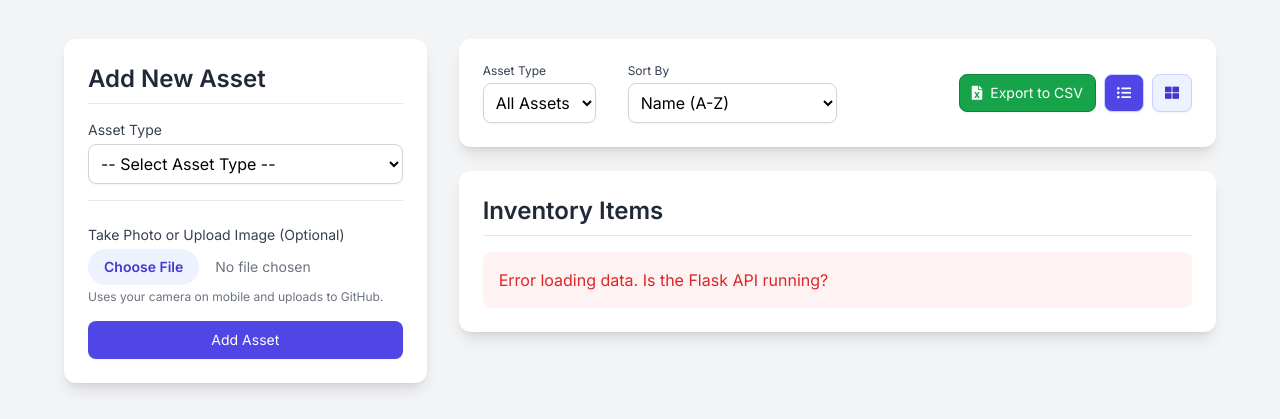
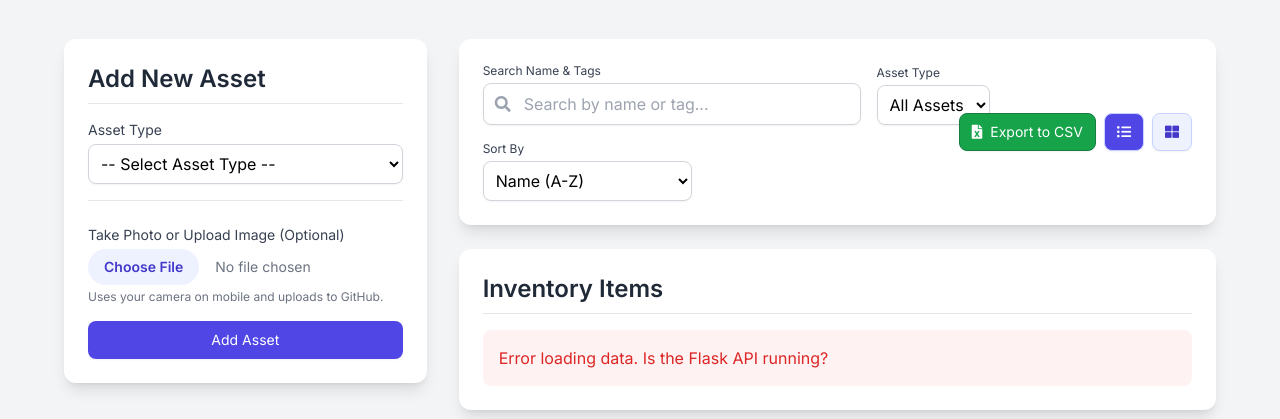
Before and after one commit to assets-stack/Club-Inventory-App, a Flask app: page / in a window 1280 px wide. Shown: the part 73-492 px from the top of the page. Run offline with Flask 3, Linux system fonts and the light colour scheme; grey boxes labelled with a size stand in for pictures from a placeholder-image service; some libraries are stand-ins or nearby versions.

Commit message:
Added tag and search system

```diff
--- a/app.py
+++ b/app.py
@@ -267,17 +267,21 @@ def get_inventory():
 def add_item():
     """Handles adding a new item based on asset_type."""
     asset_type = request.form.get('asset_type')
-    photo_file = request.files.get('photo')
+    photo_url = request.form.get('photo_url')
 
-    photo_url = request.form.get('photo_url')
+    tags_string = request.form.get('tags')
+    name = request.form.get('name')
 
     if asset_type not in ['Costume', 'Prop', 'Set', 'Tech']:
         return jsonify({"error": "Invalid or missing Asset Type."}), 400
+
+    tags_list = [tag.strip().lower() for tag in tags_string.split(',') if tag.strip()] if tags_string else []
 
     new_item_data = {
         'asset_type': asset_type,
         'status': 'Available',
         'photo_url': photo_url if photo_url else 'https://placehold.co/80x80/94a3b8/1e293b?text=No+Photo',
+        'tags': tags_list,
     }
 
     # --- Parse specific fields based on asset_type ---
@@ -294,6 +298,9 @@ def add_item():
 
         if not type_of_clothing or not storage_location or not sizes:
             return jsonify({"error": "Missing required fields for Costume asset."}), 400
+
+        if name:
+            new_item_data['name'] = name.strip()
 
         size_inventory = []
         for size, count in zip(sizes, counts):
@@ -313,7 +320,8 @@ def add_item():
         })
 
     elif asset_type == 'Prop' or asset_type == 'Set' or asset_type == 'Tech':
-        name = request.form.get('name')
+        if name:
+            new_item_data['name'] = name.strip()
         number = request.form.get('number')
         storage_location = request.form.get('storage_location')
         notes = request.form.get('notes')
@@ -443,6 +451,13 @@ def edit_item(item_id):
         final_update['storage_location'] = update_data['storage_location']
     if 'notes' in update_data:
         final_update['notes'] = update_data['notes']
+    if 'name' in update_data:
+        final_update['name'] = update_data['name']
+    if 'tags' in update_data:
+        if isinstance(update_data['tags'], list):
+            final_update['tags'] = update_data['tags']
+        else:
+            return jsonify({"error": "Tags must be provided as a list."}), 400
 
     if not final_update:
         return jsonify({"error": "No valid fields provided for update."}), 400
--- a/templates/index.html
+++ b/templates/index.html
@@ -81,6 +81,15 @@
                     <div class="bg-white p-6 rounded-xl shadow-lg">
                         <div class="flex flex-col md:flex-row justify-between items-start md:items-center">
                             <div class="inventory-controls flex flex-wrap gap-3 sm:gap-4 items-end w-full md:w-auto mb-4 md:mb-0">
+
+                                <div class="flex-grow max-w-sm">
+                                    <label for="search-input" class="block text-xs font-medium text-gray-700">Search Name & Tags</label>
+                                    <div class="relative mt-1">
+                                        <input type="text" id="search-input" placeholder="Search by name or tag..." oninput="filterAndSortInventory()"
+                                            class="w-full rounded-lg border-gray-300 shadow-sm focus:border-indigo-500 focus:ring-indigo-500 p-2 pl-10 border bg-white">
+                                        <i class="fas fa-search absolute left-3 top-1/2 transform -translate-y-1/2 text-gray-400"></i>
+                                    </div>
+                                </div>
 
                                 <div class="w-full sm:w-auto">
                                     <label for="filter-asset-type" class="block text-xs font-medium text-gray-700">Asset Type</label>
@@ -244,14 +253,20 @@
                 statusBadge.textContent = item.status;
                 photoElement.src = item.photo_url || 'https://placehold.co/96x96/cccccc/333333?text=No+Photo';
 
+                const mainTitle = item.asset_type === 'Costume' ? (item.name || `${item.type_of_clothing} (${item.gender})`) : item.name;
+                titleElement.textContent = mainTitle;
+
                 let detailsHtml = '';
 
                 // Set specific data based on asset type
                 if (item.asset_type === 'Costume') {
-                    titleElement.textContent = `${item.type_of_clothing} (${item.gender})`;
 
                     // Render size inventory for Costumes (with editable inputs and dynamic buttons)
                     detailsHtml = `
+                        <div class="space-y-2">
+                            <label for="edit-name" class="block font-medium">Name (Optional)</label>
+                            <input type="text" id="edit-name" name="name" value="${item.name || ''}" class="w-full text-sm rounded-lg border-gray-300 border bg-white read-mode" disabled>
+                        </div>
                         <p><span class="font-medium">Clothing Type:</span> ${item.type_of_clothing}</p>
                         <p><span class="font-medium">Gender:</span> ${item.gender}</p>
                         <div class="mt-3 space-y-2">
@@ -276,11 +291,13 @@
                         </button>
                     `;
                 } else if (item.asset_type === 'Prop' || item.asset_type === 'Set' || item.asset_type === 'Tech') {
-                    titleElement.textContent = item.name;
 
                     // Render quantity for Prop/Set/Tech (with editable input)
                     detailsHtml = `
-                        <p><span class="font-medium">Name:</span> ${item.name}</p>
+                        <div class="space-y-2">
+                            <label for="edit-name" class="block font-medium">Name</label>
+                            <input type="text" id="edit-name" name="name" value="${item.name || ''}" class="w-full text-sm rounded-lg border-gray-300 border bg-white read-mode" disabled>
+                        </div>
                         <p><span class="font-medium">Category:</span> ${item.asset_type}</p>
                         <div class="flex items-center space-x-2">
                             <label for="edit-number" class="font-medium">Quantity:</label>
@@ -288,6 +305,19 @@
                         </div>
                     `;
                 }
+
+                detailsHtml += `
+                    <div class="space-y-2 border-t pt-3 mt-3">
+                        <label for="edit-tags" class="block font-medium">Tags (Comma-separated)</label>
+                        <input type="text" id="edit-tags" name="tags" value="${(item.tags || []).join(', ')}" class="w-full text-sm rounded-lg border-gray-300 border bg-white read-mode" disabled>
+                        ${(item.tags && item.tags.length > 0) ?
+                            `<div class="mt-1 flex flex-wrap gap-1">
+                                ${item.tags.map(tag =>
+                                    `<span class="px-2 py-0.5 text-xs rounded-full bg-gray-200 text-gray-700">${tag}</span>`
+                                ).join('')}
+                            </div>` : ''}
+                    </div>
+                `;
 
                 detailsContainer.innerHTML = detailsHtml;
             }
@@ -379,10 +409,21 @@
                     formData.append('size_inventory', JSON.stringify(sizeInventory));
                 }
 
-                // Convert FormData to JSON object for the PUT request body
-                const updateData = {};
-                for (const [key, value] of formData.entries()) {
-                    updateData[key] = value;
+                const name = document.getElementById('edit-name').value.trim();
+                const tagsString = document.getElementById('edit-tags').value;
+                const tags = tagsString ? tagsString.split(',').map(tag => tag.trim().toLowerCase()).filter(tag => tag.length > 0) : [];
+
+                const updateData = {
+                    storage_location: formData.get('storage_location'),
+                    notes: formData.get('notes'),
+                    name: name,
+                    tags: tags
+                }
+
+                if (assetType === 'Costume') {
+                    updateData['size_inventory'] = formData.get('size_inventory');
+                } else if (assetType !== 'Costume') {
+                    updateData['number'] = formData.get('number');
                 }
 
                 try {
@@ -671,6 +712,10 @@
                 if (assetType === 'Costume') {
                     html = `
                         <div>
+                            <label for="name" class="block text-sm font-medium text-gray-700">Costume Name (Optional)</label>
+                            <input type="text" id="name" name="name" class="mt-1 block w-full rounded-lg border-gray-300 shadow-sm focus:border-indigo-500 focus:ring-indigo-500 p-2 border" placeholder="e.g., 'Princess Dress 1'">
+                        </div>
+                        <div>
                             <label for="type_of_clothing" class="block text-sm font-medium text-gray-700">Type of Clothing</label>
                             <select id="type_of_clothing" name="type_of_clothing" required class="mt-1 block w-full rounded-lg border-gray-300 shadow-sm focus:border-indigo-500 focus:ring-indigo-500 p-2 border bg-white">
                                 <option value="Pants">Pants</option>
@@ -713,6 +758,10 @@
                             <label for="notes" class="block text-sm font-medium text-gray-700">Notes (Optional)</label>
                             <textarea id="notes" name="notes" rows="3" class="mt-1 block w-full rounded-lg border-gray-300 shadow-sm focus:border-indigo-500 focus:ring-indigo-500 p-2 border"></textarea>
                         </div>
+                        <div>
+                            <label for="tags" class="block text-sm font-medium text-gray-700">Tags (Comma-separated, e.g., '70s, disco, blue')</label>
+                            <input type="text" id="tags" name="tags" class="mt-1 block w-full rounded-lg border-gray-300 shadow-sm focus:border-indigo-500 focus:ring-indigo-500 p-2 border">
+                        </div>
                     `;
                 } else if (assetType === 'Prop' || assetType === 'Set' || assetType === 'Tech') {
                     // Prop, Set, and Tech share Name, Number, and Location
@@ -732,6 +781,10 @@
                         <div>
                             <label for="notes" class="block text-sm font-medium text-gray-700">Notes (Optional)</label>
                             <textarea id="notes" name="notes" rows="3" class="mt-1 block w-full rounded-lg border-gray-300 shadow-sm focus:border-indigo-500 focus:ring-indigo-500 p-2 border"></textarea>
+                        </div>
+                        <div>
+                            <label for="tags" class="block text-sm font-medium text-gray-700">Tags (Comma-separated, e.g., 'heavy, metal, vintage')</label>
+                            <input type="text" id="tags" name="tags" class="mt-1 block w-full rounded-lg border-gray-300 shadow-sm focus:border-indigo-500 focus:ring-indigo-500 p-2 border">
                         </div>
                     `;
                 }
@@ -843,7 +896,7 @@
 
                         const sizeDetails = item.size_inventory.map(i => `${i.size} (x${i.count})`).join(', ');
 
-                        title = `${item.type_of_clothing} (${item.gender})`;
+                        title = item.name || `${item.type_of_clothing} (${item.gender})`;
                         description = `Location: ${item.storage_location}`;
                         countInfo = `Sizes/Units: ${sizeDetails}`;
 
@@ -925,6 +978,13 @@
                                     <i class="fas ${getAssetIcon(item.asset_type)} mr-2 text-indigo-500"></i> ${description}
                                 </p>
                                 <p class="text-sm text-gray-600 font-medium mt-1">${countInfo}</p>
+
+                                ${(item.tags && item.tags.length > 0) ?
+                                `<div class="mt-2 flex flex-wrap gap-1">
+                                    ${item.tags.map(tag =>
+                                        `<span class="px-2 py-0.5 text-xs rounded-full bg-gray-200 text-gray-700">${tag}</span>`
+                                    ).join('')}
+                                </div>` : ''}
                             </div>
 
                             <!-- Actions -->
@@ -957,10 +1017,21 @@
                 const assetTypeFilter = document.getElementById('filter-asset-type').value;
                 const sortBy = document.getElementById('sort-by-button').value;
 
+                const searchInput = document.getElementById('search-input');
+                const searchTerm = searchInput ? searchInput.value.toLowerCase().trim() : '';
+
                 let filteredItems = inventoryData.filter(item => {
                     // 1. Filter by Asset Type (Always required)
                     if (assetTypeFilter !== 'All' && item.asset_type !== assetTypeFilter) {
                         return false;
+                    }
+
+                    if (searchTerm) {
+                        const primaryName = item.name || (item.asset_type === 'Costume'? `${item.type_of_clothing} (${item.gender})` : '');
+                        const searchableText = (primaryName + ' ' + (item.tags || []).join(' ')).toLowerCase();
+                        if (!searchableText.includes(searchTerm)) {
+                            return false;
+                        }
                     }
 
                     // 2. Dynamic Filters for Costume
```
